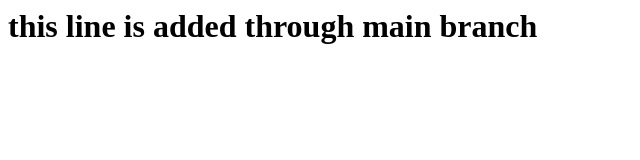
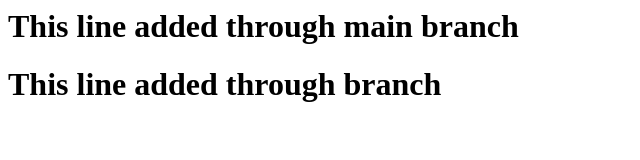
Before and after one commit to MahimaSunmoriya/ConsultAdd-GitAssignment, a plain HTML site: page Exercise-9/index.html in a window 1280 px wide. Shown: the whole page, without its empty margins (0-640 px from the left). Drawn offline with Linux system fonts and the light colour scheme.

Commit message:
new changes added to index file

```diff
--- a/Exercise-9/index.html
+++ b/Exercise-9/index.html
@@ -1 +1,2 @@
-<h1>this line is added through main branch<h1>
+<h1>This line added through main branch </h1>
+<h1>This line added through branch </h1>
```
